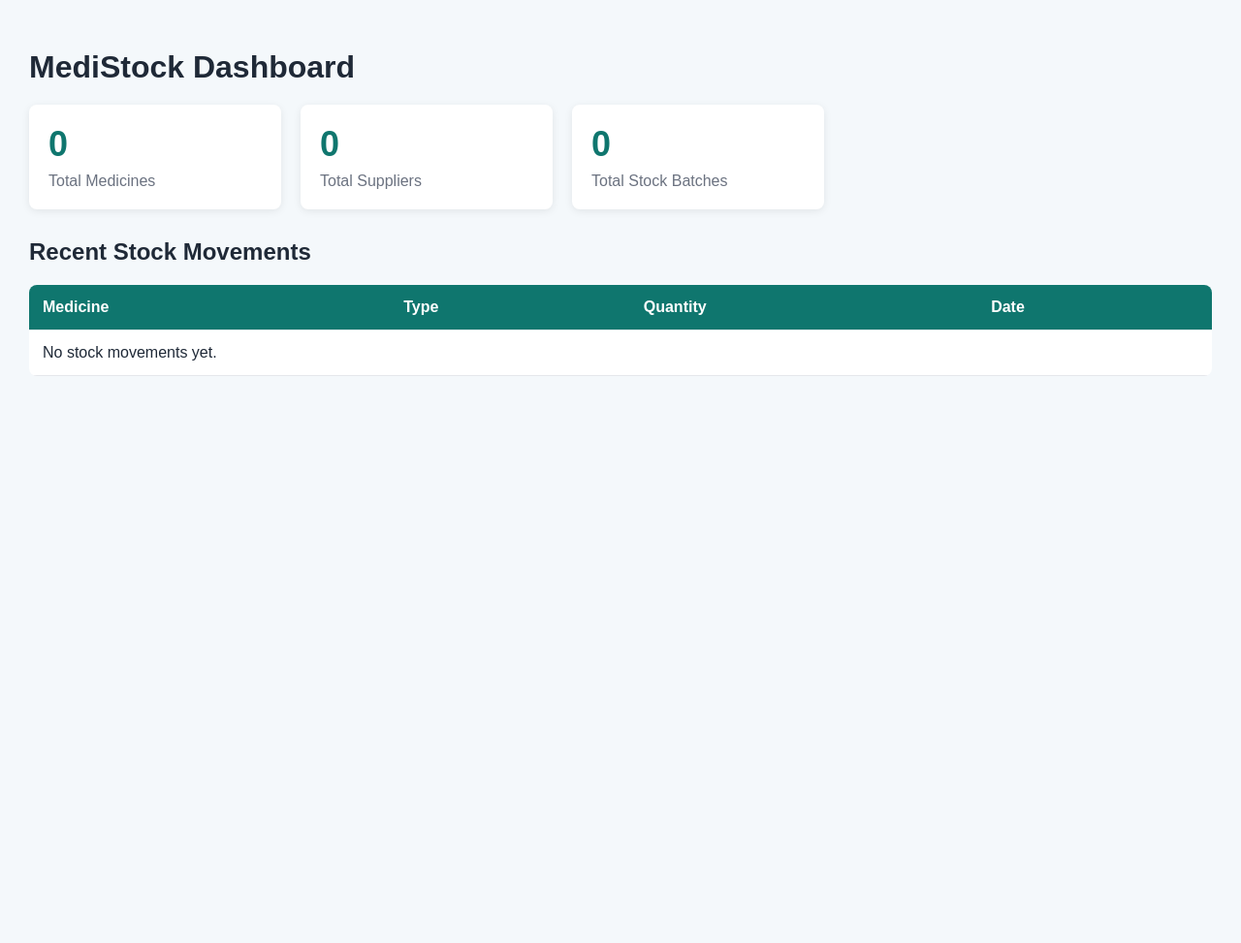
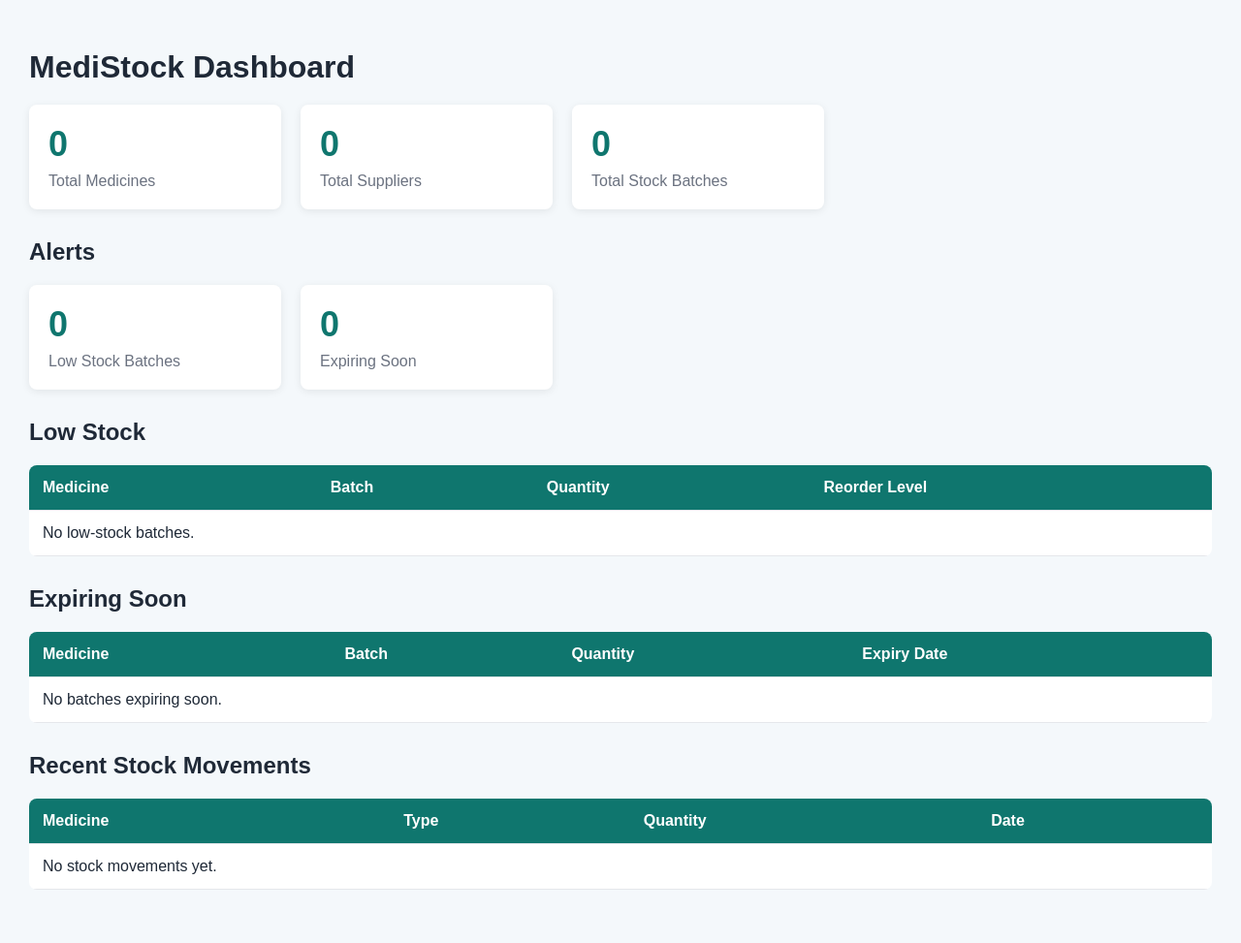
Before and after one commit to vfb-dev/medistock, a Django app: page / in a window 1280 px wide. Shown: the whole page at 97% size. Before the commit the page ends 388 px from the top, so only its background shows below. Run offline with Django 5.2, Linux system fonts and the light colour scheme; data that the repository does not hold is empty.

Commit message:
low-stock and expiring-soon alerts

```diff
--- a/inventory/views.py
+++ b/inventory/views.py
@@ -1,18 +1,35 @@
+from datetime import timedelta
+
 from django.shortcuts import render
+from django.utils import timezone
+from django.db.models import F
 
 from .models import Medicine, Supplier, StockBatch, StockMovement
 
+
 def dashboard(request):
+    today = timezone.now().date()
+    soon = today + timedelta(days=30)
+
     total_medicines = Medicine.objects.count()
     total_suppliers = Supplier.objects.count()
     total_batches = StockBatch.objects.count()
     recent_movements = StockMovement.objects.order_by('-created_at')[:5]
+
+    low_stock_batches = StockBatch.objects.filter(quantity__lte=F('medicine__reorder_level'))
+
+    expiring_soon_batches = StockBatch.objects.filter(
+        expiry_date__gte=today,
+        expiry_date__lte=soon
+    ).order_by('expiry_date')
 
     context = {
         'total_medicines': total_medicines,
         'total_suppliers': total_suppliers,
         'total_batches': total_batches,
         'recent_movements': recent_movements,
+        'low_stock_batches': low_stock_batches,
+        'expiring_soon_batches': expiring_soon_batches,
     }
 
     return render(request, 'inventory/dashboard.html', context)
--- a/templates/inventory/dashboard.html
+++ b/templates/inventory/dashboard.html
@@ -15,10 +15,15 @@
             margin-bottom: 20px;
         }
 
+        h2 {
+            margin-top: 30px;
+        }
+
         .stats {
             display: flex;
             gap: 20px;
             margin-bottom: 30px;
+            flex-wrap: wrap;
         }
 
         .card {
@@ -46,6 +51,7 @@
             border-collapse: collapse;
             border-radius: 8px;
             overflow: hidden;
+            margin-bottom: 25px;
         }
 
         th, td {
@@ -80,6 +86,74 @@
         </div>
     </div>
 
+    <h2>Alerts</h2>
+
+    <div class="stats">
+        <div class="card">
+            <h2>{{ low_stock_batches|length }}</h2>
+            <p>Low Stock Batches</p>
+        </div>
+
+        <div class="card">
+            <h2>{{ expiring_soon_batches|length }}</h2>
+            <p>Expiring Soon</p>
+        </div>
+    </div>
+
+    <h2>Low Stock</h2>
+
+    <table>
+        <thead>
+            <tr>
+                <th>Medicine</th>
+                <th>Batch</th>
+                <th>Quantity</th>
+                <th>Reorder Level</th>
+            </tr>
+        </thead>
+        <tbody>
+            {% for batch in low_stock_batches %}
+                <tr>
+                    <td>{{ batch.medicine.name }}</td>
+                    <td>{{ batch.batch_number }}</td>
+                    <td>{{ batch.quantity }}</td>
+                    <td>{{ batch.medicine.reorder_level }}</td>
+                </tr>
+            {% empty %}
+                <tr>
+                    <td colspan="4">No low-stock batches.</td>
+                </tr>
+            {% endfor %}
+        </tbody>
+    </table>
+
+    <h2>Expiring Soon</h2>
+
+    <table>
+        <thead>
+            <tr>
+                <th>Medicine</th>
+                <th>Batch</th>
+                <th>Quantity</th>
+                <th>Expiry Date</th>
+            </tr>
+        </thead>
+        <tbody>
+            {% for batch in expiring_soon_batches %}
+                <tr>
+                    <td>{{ batch.medicine.name }}</td>
+                    <td>{{ batch.batch_number }}</td>
+                    <td>{{ batch.quantity }}</td>
+                    <td>{{ batch.expiry_date }}</td>
+                </tr>
+            {% empty %}
+                <tr>
+                    <td colspan="4">No batches expiring soon.</td>
+                </tr>
+            {% endfor %}
+        </tbody>
+    </table>
+
     <h2>Recent Stock Movements</h2>
 
     <table>
```
